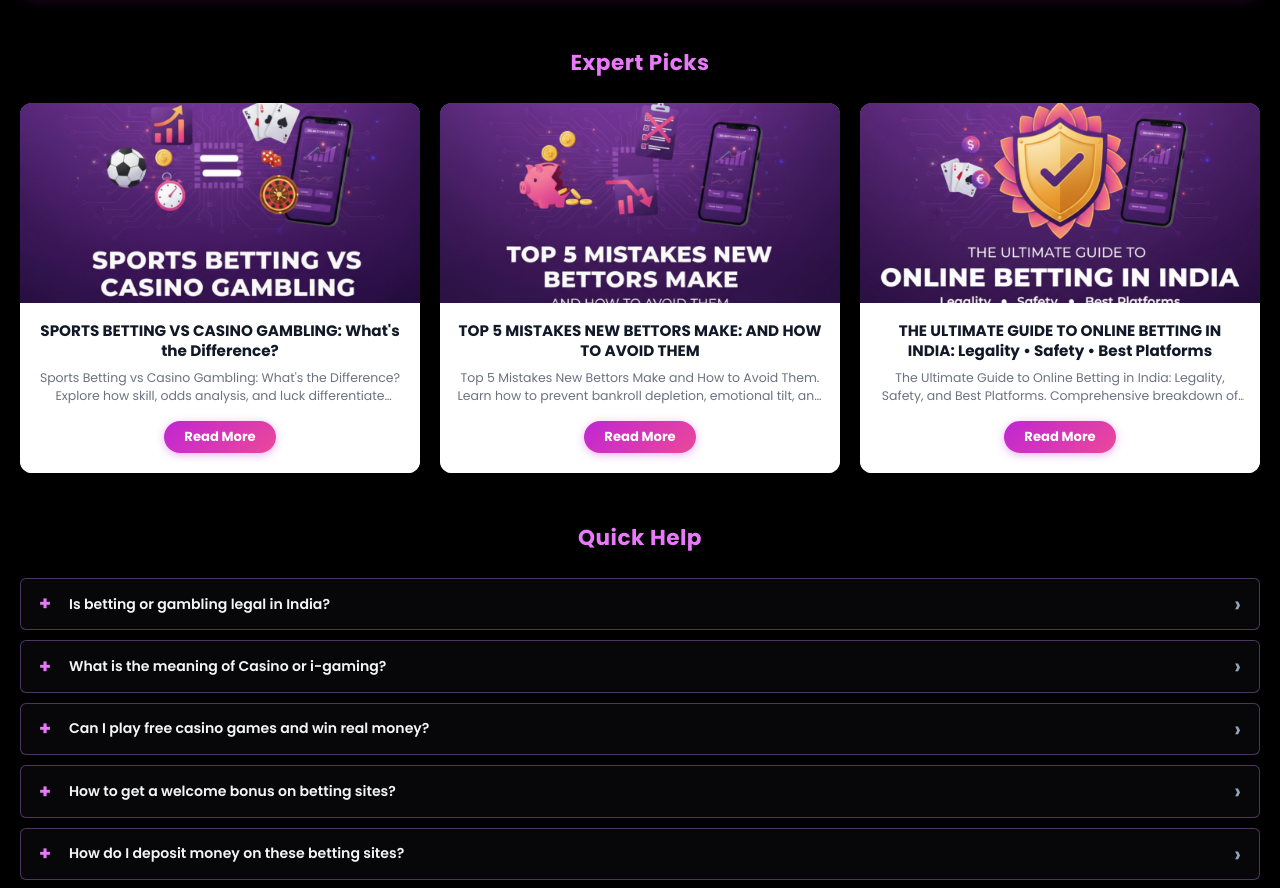
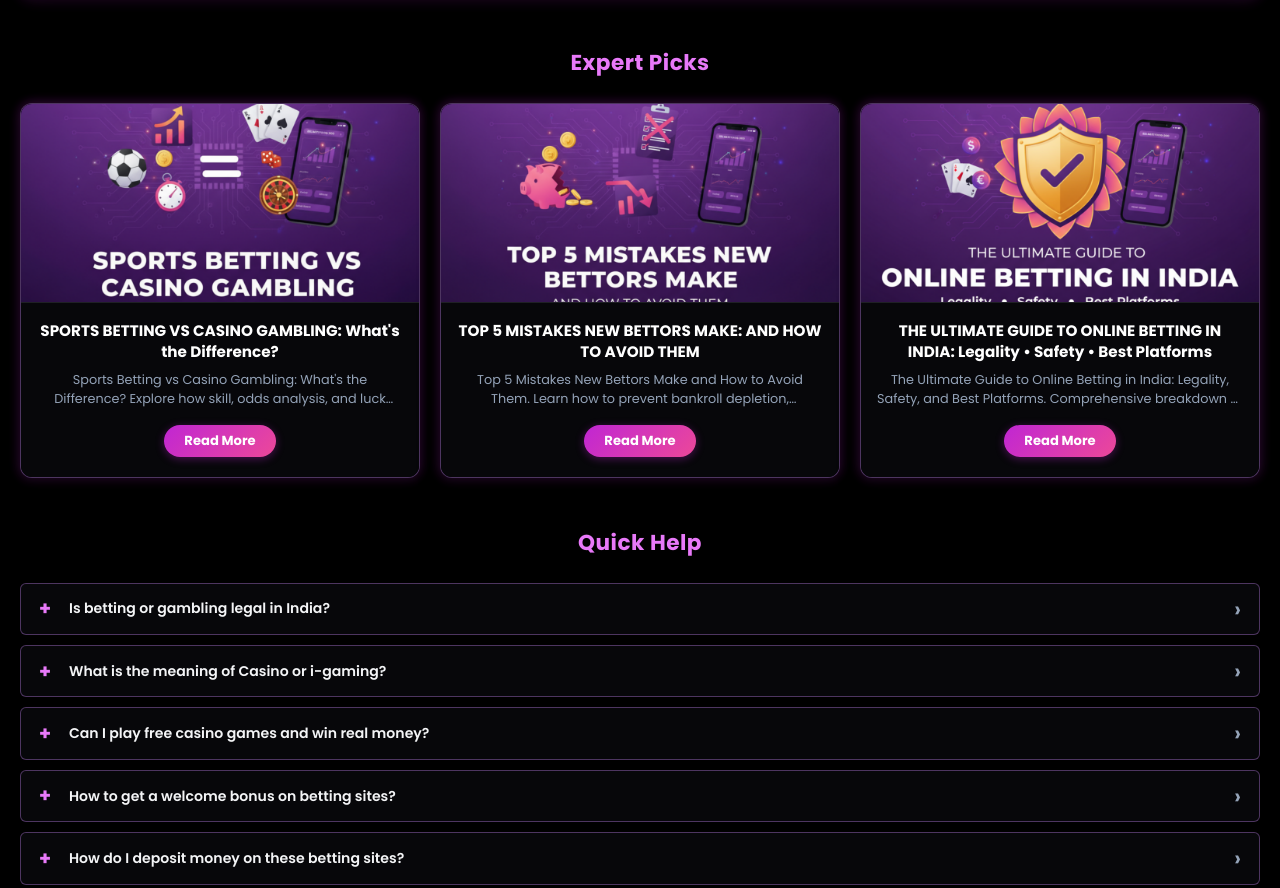
Before and after one commit to random-cpus/pookieplay, a Next.js app: page / in a window 1280 px wide. Shown: the part 2218-3106 px from the top of the page. Built offline with nearby package versions, Linux system fonts and the light colour scheme.

Commit message:
Update blog cards and expert picks to modern dark theme with theme border highlights

```diff
--- a/app/blogs/BlogsIndex.module.css
+++ b/app/blogs/BlogsIndex.module.css
@@ -30,14 +30,16 @@
 .card {
   border-radius: 12px;
   overflow: hidden;
-  background-color: #ffffff;
-  box-shadow: 0 4px 15px rgba(0, 0, 0, 0.4);
-  transition: transform 0.2s ease, box-shadow 0.2s ease;
+  background-color: var(--bg-card, #0e0f17);
+  border: 1.5px solid var(--theme-score-card-border, rgba(192, 38, 211, 0.35));
+  box-shadow: 0 6px 20px rgba(0, 0, 0, 0.5), 0 0 12px var(--primary-glow, rgba(0, 0, 0, 0.2));
+  transition: transform 0.2s ease, box-shadow 0.2s ease, border-color 0.2s ease;
 }
 
 .card:hover {
   transform: translateY(-4px);
-  box-shadow: 0 8px 25px rgba(192, 38, 211, 0.3);
+  border-color: var(--theme-score-card-border-hover, var(--primary-light));
+  box-shadow: 0 10px 30px rgba(0, 0, 0, 0.7), 0 0 20px var(--primary-glow, rgba(192, 38, 211, 0.35));
 }
 
 .cardLink {
@@ -50,7 +52,8 @@
   width: 100%;
   aspect-ratio: 2 / 1;
   overflow: hidden;
-  background-color: #3b0764;
+  background-color: #0c0d12;
+  border-bottom: 1px solid rgba(255, 255, 255, 0.08);
 }
 
 .bannerImg {
@@ -61,8 +64,8 @@
 
 .cardBody {
   padding: 20px 18px;
-  background-color: #ffffff;
-  color: #1f2937;
+  background-color: var(--bg-card, #0e0f17);
+  color: #e2e8f0;
   display: flex;
   flex-direction: column;
   flex: 1;
@@ -74,22 +77,27 @@
   align-items: center;
   margin-bottom: 10px;
   font-size: 0.72rem;
-  color: #6b7280;
+  color: #9ca3af;
   font-weight: 600;
 }
 
 .cardTitle {
   font-size: 1rem;
   font-weight: 700;
-  color: #111827;
+  color: #ffffff;
   line-height: 1.35;
   margin-bottom: 8px;
+  transition: color 0.2s ease;
+}
+
+.card:hover .cardTitle {
+  color: var(--primary-light);
 }
 
 .cardExcerpt {
-  font-size: 0.8rem;
-  color: #4b5563;
-  line-height: 1.5;
+  font-size: 0.82rem;
+  color: #94a3b8;
+  line-height: 1.55;
   margin-bottom: 18px;
 }
 
--- a/components/ExpertPicks/ExpertPicks.module.css
+++ b/components/ExpertPicks/ExpertPicks.module.css
@@ -20,14 +20,16 @@
 .card {
   border-radius: 12px;
   overflow: hidden;
-  background-color: #ffffff;
-  transition: transform 0.2s ease, box-shadow 0.2s ease;
-  box-shadow: 0 4px 15px rgba(0, 0, 0, 0.4);
+  background-color: var(--bg-card, #0e0f17);
+  border: 1.5px solid var(--theme-score-card-border, rgba(192, 38, 211, 0.35));
+  transition: transform 0.2s ease, box-shadow 0.2s ease, border-color 0.2s ease;
+  box-shadow: 0 6px 20px rgba(0, 0, 0, 0.5), 0 0 12px var(--primary-glow, rgba(0, 0, 0, 0.2));
 }
 
 .card:hover {
   transform: translateY(-4px);
-  box-shadow: 0 8px 25px rgba(192, 38, 211, 0.25);
+  border-color: var(--theme-score-card-border-hover, var(--primary-light));
+  box-shadow: 0 10px 30px rgba(0, 0, 0, 0.7), 0 0 20px var(--primary-glow, rgba(192, 38, 211, 0.35));
 }
 
 .cardLink {
@@ -41,7 +43,8 @@
   width: 100%;
   aspect-ratio: 2 / 1;
   overflow: hidden;
-  background-color: #3b0764;
+  background-color: #0c0d12;
+  border-bottom: 1px solid rgba(255, 255, 255, 0.08);
 }
 
 .bannerImg {
@@ -52,8 +55,8 @@
 
 .cardBody {
   padding: 18px 16px 20px;
-  background-color: #ffffff;
-  color: #1f2937;
+  background-color: var(--bg-card, #0e0f17);
+  color: #e2e8f0;
   display: flex;
   flex-direction: column;
   flex: 1;
@@ -63,15 +66,20 @@
 .cardTitle {
   font-size: 0.95rem;
   font-weight: 700;
-  color: #111827;
-  line-height: 1.3;
+  color: #ffffff;
+  line-height: 1.35;
   margin-bottom: 8px;
+  transition: color 0.2s ease;
+}
+
+.card:hover .cardTitle {
+  color: var(--primary-light);
 }
 
 .cardExcerpt {
-  font-size: 0.78rem;
-  color: #6b7280;
-  line-height: 1.45;
+  font-size: 0.8rem;
+  color: #94a3b8;
+  line-height: 1.5;
   margin-bottom: 16px;
   display: -webkit-box;
   -webkit-line-clamp: 2;
```
